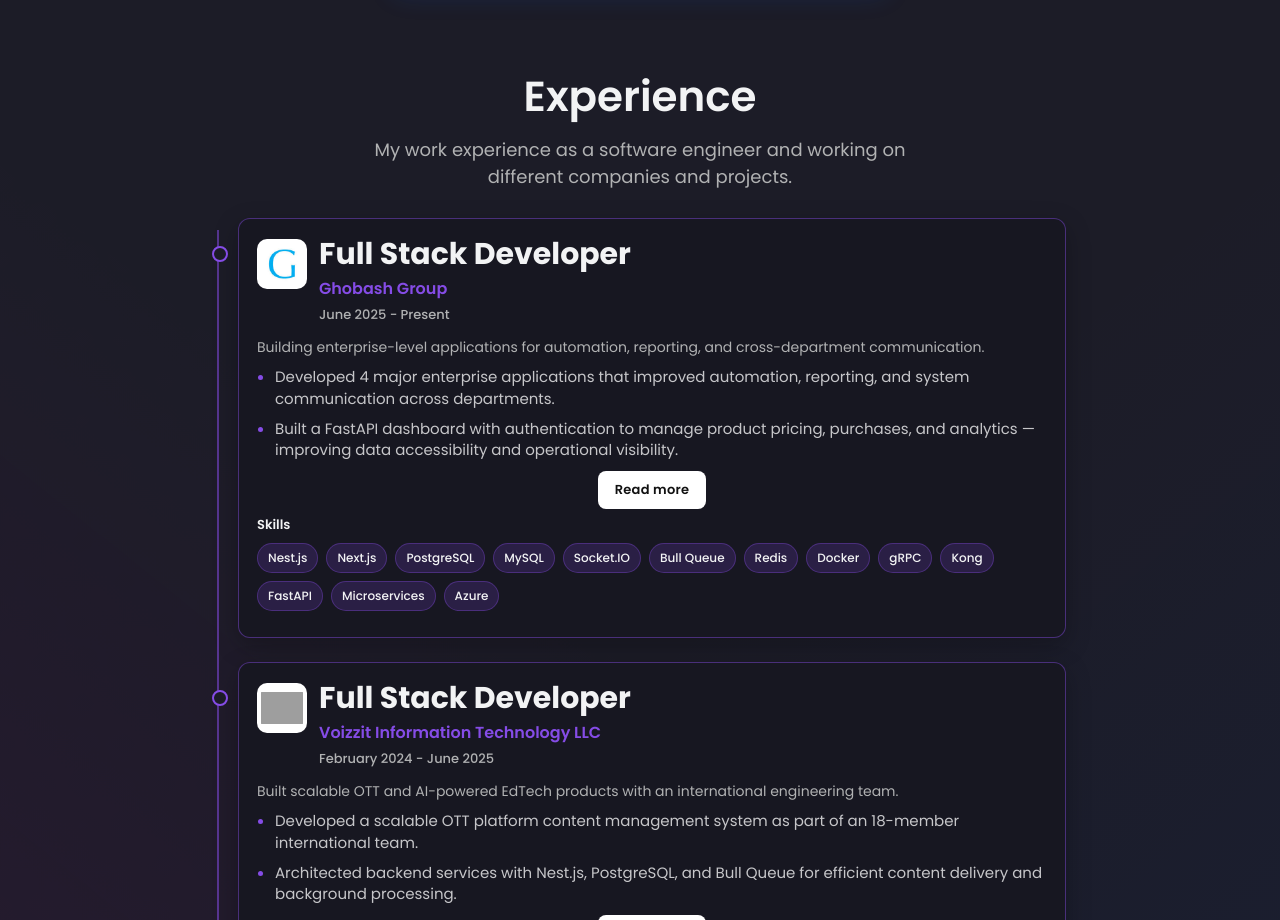
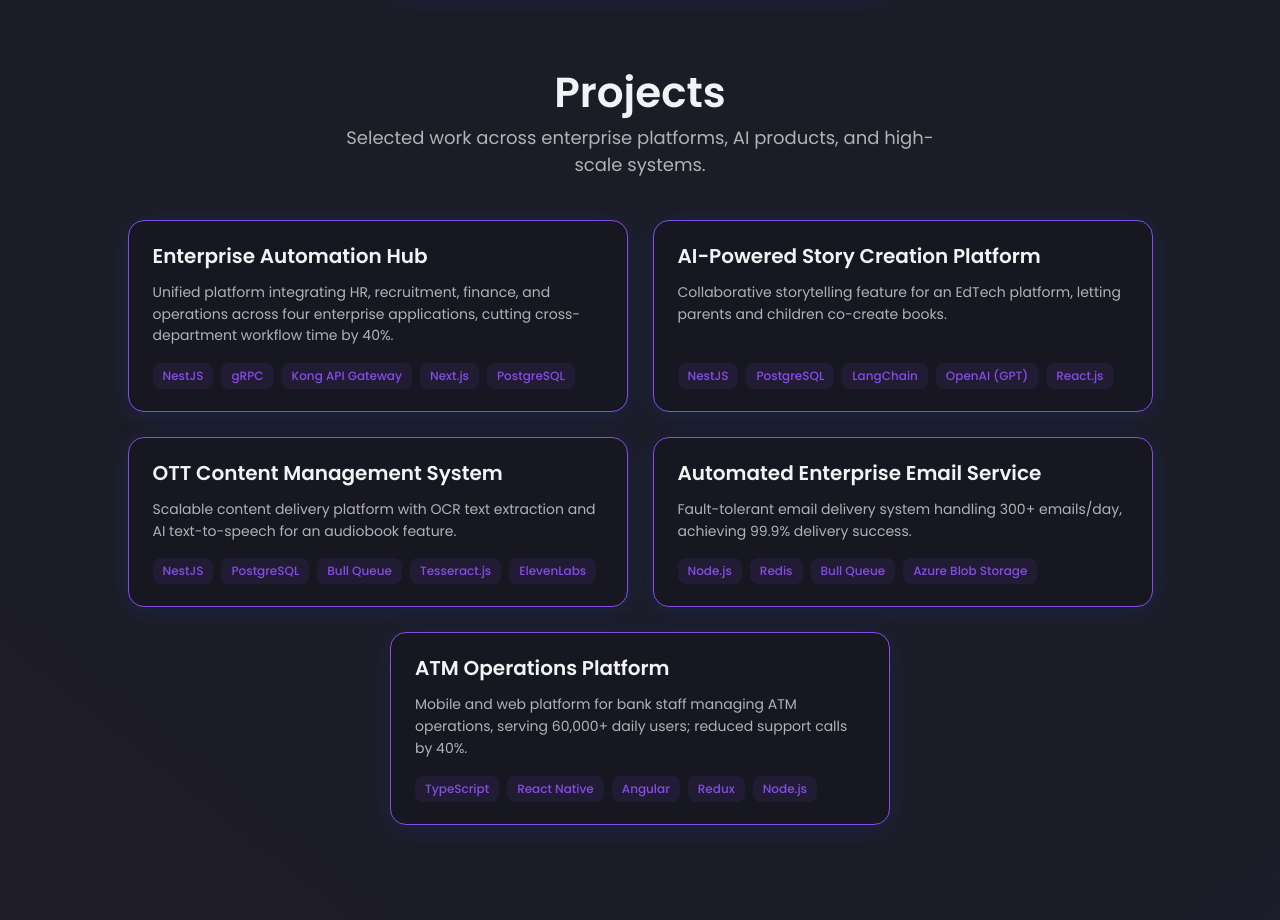
Before and after one commit to Navneetoo7/portfolio, a React (Create React App) app: page / in a window 1280 px wide. Shown: the part 1880-2800 px from the top of the page. Built offline with nearby package versions, Linux system fonts and the light colour scheme; grey boxes are pictures that could not be loaded.

Commit message:
ui enahncement for contacy

```diff
--- a/src/App.js
+++ b/src/App.js
@@ -6,11 +6,11 @@
 import { BrowserRouter as Router } from "react-router-dom";
 import HeroSection from "./components/HeroSection";
 import Skills from "./components/Skills";
-// import Projects from "./components/Projects";
+import Projects from "./components/Projects";
 import Footer from "./components/Footer";
 import Experience from "./components/Experience";
 import Education from "./components/Education";
-// import ProjectDetails from "./components/ProjectDetails";
+import Contact from "./components/Contact";
 import styled from "styled-components";
 
 const Body = styled.div`
@@ -89,17 +89,14 @@
           <HeroSection />
           <Wrapper>
             <Skills />
+            <Projects />
             <Experience />
           </Wrapper>
-          {/* <Projects openModal={openModal} setOpenModal={setOpenModal} /> */}
           <Wrapper>
             <Education />
-            {/* <Contact /> */}
+            <Contact />
           </Wrapper>
           <Footer />
-          {/* {openModal.state &&
-            <ProjectDetails openModal={openModal} setOpenModal={setOpenModal} />
-          } */}
         </Body>
       </Router>
     </ThemeProvider>
--- a/src/components/Contact/index.js
+++ b/src/components/Contact/index.js
@@ -1,8 +1,7 @@
 import React from "react";
 import styled from "styled-components";
-import { useRef } from "react";
-import emailjs from "@emailjs/browser";
-import { Snackbar } from "@mui/material";
+import { Bio } from "../../data/constants";
+import ScrollReveal from "../ScrollReveal";
 
 const Container = styled.div`
   display: flex;
@@ -11,193 +10,137 @@
   position: relative;
   z-index: 1;
   align-items: center;
+  width: 100%;
+  padding: 24px 0 48px;
+  box-sizing: border-box;
+
   @media (max-width: 960px) {
-    padding: 0px;
+    padding: 12px 0 40px;
   }
 `;
 
 const Wrapper = styled.div`
   position: relative;
   display: flex;
-  justify-content: space-between;
+  justify-content: center;
   align-items: center;
   flex-direction: column;
   width: 100%;
-  max-width: 1350px;
-  padding: 0px 0px 80px 0px;
-  gap: 12px;
-  @media (max-width: 960px) {
-    flex-direction: column;
+  max-width: 720px;
+  gap: 16px;
+  padding: 0 24px;
+  box-sizing: border-box;
+  text-align: center;
+
+  @media (max-width: 768px) {
+    padding: 0 16px;
   }
 `;
 
 const Title = styled.div`
   font-size: 42px;
-  text-align: center;
   font-weight: 600;
-  margin-top: 20px;
   color: ${({ theme }) => theme.text_primary};
+  line-height: 1.25;
+
   @media (max-width: 768px) {
-    margin-top: 12px;
-    font-size: 32px;
+    font-size: 28px;
   }
 `;
 
 const Desc = styled.div`
   font-size: 18px;
-  text-align: center;
   max-width: 600px;
   color: ${({ theme }) => theme.text_secondary};
+  line-height: 1.55;
+
   @media (max-width: 768px) {
-    margin-top: 12px;
     font-size: 16px;
   }
 `;
 
-const ContactForm = styled.form`
-  width: 95%;
-  max-width: 600px;
+const Links = styled.div`
   display: flex;
   flex-direction: column;
-  background-color: ${({ theme }) => theme.card};
-  padding: 32px;
-  border-radius: 16px;
-  box-shadow: rgba(23, 92, 230, 0.15) 0px 4px 24px;
-  margin-top: 28px;
   gap: 12px;
+  margin-top: 12px;
+  width: 100%;
+  max-width: 420px;
 `;
 
-const ContactTitle = styled.div`
-  font-size: 24px;
-  margin-bottom: 6px;
-  font-weight: 600;
+const LinkRow = styled.a`
+  display: flex;
+  align-items: center;
+  justify-content: center;
+  gap: 8px;
+  flex-wrap: wrap;
+  text-decoration: none;
   color: ${({ theme }) => theme.text_primary};
-`;
+  font-size: 16px;
+  padding: 12px 16px;
+  border-radius: 12px;
+  border: 1px solid
+    ${({ theme }) =>
+      theme.bg === "#FFFFFF"
+        ? "rgba(133, 76, 230, 0.25)"
+        : "rgba(133, 76, 230, 0.45)"};
+  background: ${({ theme }) => theme.card};
+  transition: transform 0.2s ease, border-color 0.2s ease, color 0.2s ease;
 
-const ContactInput = styled.input`
-  flex: 1;
-  background-color: transparent;
-  border: 1px solid ${({ theme }) => theme.text_secondary};
-  outline: none;
-  font-size: 18px;
-  color: ${({ theme }) => theme.text_primary};
-  border-radius: 12px;
-  padding: 12px 16px;
-  &:focus {
-    border: 1px solid ${({ theme }) => theme.primary};
+  &:hover {
+    transform: translateY(-2px);
+    border-color: ${({ theme }) => theme.primary};
+    color: ${({ theme }) => theme.primary};
+  }
+
+  @media (max-width: 768px) {
+    font-size: 14px;
+    padding: 10px 14px;
   }
 `;
 
-const ContactInputMessage = styled.textarea`
-  flex: 1;
-  background-color: transparent;
-  border: 1px solid ${({ theme }) => theme.text_secondary};
-  outline: none;
-  font-size: 18px;
-  color: ${({ theme }) => theme.text_primary};
-  border-radius: 12px;
-  padding: 12px 16px;
-  &:focus {
-    border: 1px solid ${({ theme }) => theme.primary};
-  }
+const Label = styled.span`
+  font-weight: 600;
+  color: ${({ theme }) => theme.text_secondary};
 `;
 
-const ContactButton = styled.input`
-  width: 100%;
-  text-decoration: none;
-  text-align: center;
-  background: hsla(271, 100%, 50%, 1);
-  background: linear-gradient(
-    225deg,
-    hsla(271, 100%, 50%, 1) 0%,
-    hsla(294, 100%, 50%, 1) 100%
-  );
-  background: -moz-linear-gradient(
-    225deg,
-    hsla(271, 100%, 50%, 1) 0%,
-    hsla(294, 100%, 50%, 1) 100%
-  );
-  background: -webkit-linear-gradient(
-    225deg,
-    hsla(271, 100%, 50%, 1) 0%,
-    hsla(294, 100%, 50%, 1) 100%
-  );
-  padding: 13px 16px;
-  margin-top: 2px;
-  border-radius: 12px;
-  border: none;
-  color: ${({ theme }) => theme.text_primary};
-  font-size: 18px;
-  font-weight: 600;
+const Value = styled.span`
+  font-weight: 500;
 `;
 
 const Contact = () => {
-  //hooks
-  const [open, setOpen] = React.useState(false);
-  const form = useRef();
-
-  const handleSubmit = (e) => {
-    console.log(form.current, "====", form);
-    e.preventDefault();
-    emailjs
-      .sendForm(
-        "service_bsvpsi8",
-        "template_nv7k7mj",
-        form.current,
-        "371te-rhhiFWxlVHq"
-      )
-      .then(
-        (result) => {
-          setOpen(true);
-          form.current.reset();
-        },
-        (error) => {
-          console.log(error.text);
-        }
-      );
-  };
-
   return (
-    <Container>
+    <Container id="contact">
       <Wrapper>
-        <Title>Contact</Title>
-        <Desc>
-          Feel free to reach out to me for any questions or opportunities!
-        </Desc>
-        <ContactForm
-          ref={form}
-          onSubmit={handleSubmit}
-        >
-          <ContactTitle>Email Me 🚀</ContactTitle>
-          <ContactInput
-            placeholder="Your Email "
-            name="from_email"
-          />
-          <ContactInput
-            placeholder="Your Name"
-            name="from_name"
-          />
-          <ContactInput
-            placeholder="Subject"
-            name="subject"
-          />
-          <ContactInputMessage
-            placeholder="Message"
-            rows="4"
-            name="message"
-          />
-          <ContactButton
-            type="submit"
-            value="Send"
-          />
-        </ContactForm>
-        <Snackbar
-          open={open}
-          autoHideDuration={6000}
-          onClose={() => setOpen(false)}
-          message="Email sent successfully!"
-          severity="success"
-        />
+        <ScrollReveal>
+          <Title>Let's Build Something Together</Title>
+          <Desc>
+            Open to Backend Tech Lead / Senior Backend Engineer / AI Backend
+            Engineer roles — onsite or remote.
+          </Desc>
+        </ScrollReveal>
+        <Links>
+          <LinkRow href={`mailto:${Bio.email}`}>
+            <Label>Email:</Label>
+            <Value>{Bio.email}</Value>
+          </LinkRow>
+          <LinkRow
+            href={Bio.linkedin}
+            target="_blank"
+            rel="noreferrer"
+          >
+            <Label>LinkedIn:</Label>
+            <Value>linkedin.com/in/navneetoo7</Value>
+          </LinkRow>
+          <LinkRow
+            href={Bio.github}
+            target="_blank"
+            rel="noreferrer"
+          >
+            <Label>GitHub:</Label>
+            <Value>github.com/Navneetoo7</Value>
+          </LinkRow>
+        </Links>
       </Wrapper>
     </Container>
   );
--- a/src/components/Footer/index.js
+++ b/src/components/Footer/index.js
@@ -91,9 +91,10 @@
         <Nav>
           <NavLink href="#about">About</NavLink>
           <NavLink href="#skills">Skills</NavLink>
+          <NavLink href="#projects">Projects</NavLink>
           <NavLink href="#experience">Experience</NavLink>
-          {/* <NavLink href="#projects">Projects</NavLink> */}
           <NavLink href="#education">Education</NavLink>
+          <NavLink href="#contact">Contact</NavLink>
         </Nav>
         <SocialMediaIcons>
           <SocialMediaIcon href={Bio.github} target="_blank" rel="noreferrer"><GitHubIcon /></SocialMediaIcon>
--- a/src/components/Navbar/index.js
+++ b/src/components/Navbar/index.js
@@ -60,9 +60,10 @@
         <NavItems>
           <NavLink href="#about">About</NavLink>
           <NavLink href="#skills">Skills</NavLink>
+          <NavLink href="#projects">Projects</NavLink>
           <NavLink href="#experience">Experience</NavLink>
-          {/* <NavLink href='#projects'>Projects</NavLink> */}
           <NavLink href="#education">Education</NavLink>
+          <NavLink href="#contact">Contact</NavLink>
         </NavItems>
         <ButtonContainer>
           <ThemeButton
@@ -97,6 +98,14 @@
               Skills
             </MobileLink>
             <MobileLink
+              href="#projects"
+              onClick={() => {
+                setIsOpen(!isOpen);
+              }}
+            >
+              Projects
+            </MobileLink>
+            <MobileLink
               href="#experience"
               onClick={() => {
                 setIsOpen(!isOpen);
@@ -104,9 +113,6 @@
             >
               Experience
             </MobileLink>
-            {/* <MobileLink href='#projects' onClick={() => {
-              setIsOpen(!isOpen)
-            }}>Projects</MobileLink> */}
             <MobileLink
               href="#education"
               onClick={() => {
@@ -114,6 +120,14 @@
               }}
             >
               Education
+            </MobileLink>
+            <MobileLink
+              href="#contact"
+              onClick={() => {
+                setIsOpen(!isOpen);
+              }}
+            >
+              Contact
             </MobileLink>
             <ThemeButton
               type="button"
--- a/src/components/Projects/index.js
+++ b/src/components/Projects/index.js
@@ -1,58 +1,172 @@
-import React from 'react'
-import { useState } from 'react'
-import { Container, Wrapper, Title, Desc, CardContainer, ToggleButtonGroup, ToggleButton, Divider } from './ProjectsStyle'
-import ProjectCard from '../Cards/ProjectCards'
-import { projects } from '../../data/constants'
+import React from "react";
+import styled from "styled-components";
+import { projects } from "../../data/constants";
+import ScrollReveal from "../ScrollReveal";
 
+const Container = styled.div`
+  display: flex;
+  flex-direction: column;
+  justify-content: center;
+  position: relative;
+  z-index: 1;
+  align-items: center;
+  width: 100%;
+  padding: 24px 0 40px;
+  box-sizing: border-box;
 
-const Projects = ({openModal,setOpenModal}) => {
-  const [toggle, setToggle] = useState('all');
+  @media (max-width: 960px) {
+    padding: 12px 0 32px;
+  }
+`;
+
+const Wrapper = styled.div`
+  position: relative;
+  display: flex;
+  justify-content: center;
+  align-items: center;
+  flex-direction: column;
+  width: 100%;
+  max-width: 1100px;
+  gap: 12px;
+  padding: 0 24px;
+  box-sizing: border-box;
+
+  @media (max-width: 768px) {
+    padding: 0 16px;
+  }
+`;
+
+const Title = styled.div`
+  font-size: 42px;
+  text-align: center;
+  font-weight: 600;
+  margin-top: 20px;
+  color: ${({ theme }) => theme.text_primary};
+  @media (max-width: 768px) {
+    margin-top: 12px;
+    font-size: 32px;
+  }
+`;
+
+const Desc = styled.div`
+  font-size: 18px;
+  text-align: center;
+  max-width: 640px;
+  margin: 0 auto;
+  padding: 0 8px;
+  line-height: 1.5;
+  color: ${({ theme }) => theme.text_secondary};
+  @media (max-width: 768px) {
+    font-size: 16px;
+  }
+`;
+
+const CardContainer = styled.div`
+  width: 100%;
+  display: flex;
+  flex-wrap: wrap;
+  justify-content: center;
+  gap: 25px;
+  margin-top: 30px;
+  box-sizing: border-box;
+
+  @media (max-width: 768px) {
+    gap: 16px;
+  }
+`;
+
+const Card = styled.div`
+  width: 100%;
+  max-width: 500px;
+  background: ${({ theme }) => theme.card};
+  border-radius: 16px;
+  border: 0.1px solid #854ce6;
+  box-shadow: rgba(23, 92, 230, 0.15) 0px 4px 24px;
+  padding: 22px 24px;
+  display: flex;
+  flex-direction: column;
+  gap: 12px;
+  box-sizing: border-box;
+  transition: transform 0.25s ease, box-shadow 0.25s ease;
+
+  &:hover {
+    transform: translateY(-6px);
+    box-shadow: 0 14px 30px rgba(133, 76, 230, 0.2);
+  }
+
+  @media (max-width: 768px) {
+    max-width: 100%;
+    padding: 18px 16px;
+  }
+`;
+
+const ProjectTitle = styled.h3`
+  margin: 0;
+  font-size: 20px;
+  font-weight: 600;
+  color: ${({ theme }) => theme.text_primary};
+  line-height: 1.35;
+
+  @media (max-width: 768px) {
+    font-size: 18px;
+  }
+`;
+
+const ProjectDesc = styled.p`
+  margin: 0;
+  font-size: 14px;
+  line-height: 1.55;
+  color: ${({ theme }) => theme.text_secondary};
+  flex: 1;
+
+  @media (max-width: 768px) {
+    font-size: 13px;
+  }
+`;
+
+const Tags = styled.div`
+  display: flex;
+  flex-wrap: wrap;
+  gap: 8px;
+  margin-top: 4px;
+`;
+
+const Tag = styled.span`
+  font-size: 12px;
+  font-weight: 500;
+  color: ${({ theme }) => theme.primary};
+  background-color: ${({ theme }) => theme.primary + "18"};
+  padding: 4px 10px;
+  border-radius: 8px;
+`;
+
+const Projects = () => {
   return (
     <Container id="projects">
       <Wrapper>
-        <Title>Projects</Title>
-        <Desc>
-          I have worked on a wide range of projects. From web apps to android apps. Here are some of my projects.
-        </Desc>
-        <ToggleButtonGroup >
-          {toggle === 'all' ?
-            <ToggleButton active value="all" onClick={() => setToggle('all')}>All</ToggleButton>
-            :
-            <ToggleButton value="all" onClick={() => setToggle('all')}>All</ToggleButton>
-          }
-          <Divider />
-          {toggle === 'web app' ?
-            <ToggleButton active value="web app" onClick={() => setToggle('web app')}>WEB APP'S</ToggleButton>
-            :
-            <ToggleButton value="web app" onClick={() => setToggle('web app')}>WEB APP'S</ToggleButton>
-          }
-          <Divider />
-          {toggle === 'android app' ?
-            <ToggleButton active value="android app" onClick={() => setToggle('android app')}>ANDROID APP'S</ToggleButton>
-            :
-            <ToggleButton value="android app" onClick={() => setToggle('android app')}>ANDROID APP'S</ToggleButton>
-          }
-          <Divider />
-          {toggle === 'machine learning' ?
-            <ToggleButton active value="machine learning" onClick={() => setToggle('machine learning')}>MACHINE LEARNING</ToggleButton>
-            :
-            <ToggleButton value="machine learning" onClick={() => setToggle('machine learning')}>MACHINE LEARNING</ToggleButton>
-          }
-        </ToggleButtonGroup>
+        <ScrollReveal>
+          <Title>Projects</Title>
+          <Desc>
+            Selected work across enterprise platforms, AI products, and
+            high-scale systems.
+          </Desc>
+        </ScrollReveal>
         <CardContainer>
-          {toggle === 'all' && projects
-            .map((project) => (
-              <ProjectCard project={project} openModal={openModal} setOpenModal={setOpenModal}/>
-            ))}
-          {projects
-            .filter((item) => item.category == toggle)
-            .map((project) => (
-              <ProjectCard project={project} openModal={openModal} setOpenModal={setOpenModal}/>
-            ))}
+          {projects.map((project) => (
+            <Card key={project.id}>
+              <ProjectTitle>{project.title}</ProjectTitle>
+              <ProjectDesc>{project.description}</ProjectDesc>
+              <Tags>
+                {project.tags.map((tag) => (
+                  <Tag key={tag}>{tag}</Tag>
+                ))}
+              </Tags>
+            </Card>
+          ))}
         </CardContainer>
       </Wrapper>
     </Container>
-  )
-}
+  );
+};
 
-export default Projects
+export default Projects;
--- a/src/components/Skills/index.js
+++ b/src/components/Skills/index.js
@@ -52,7 +52,9 @@
   font-size: 18px;
   text-align: center;
   max-width: 640px;
+  margin: 0 auto;
   padding: 0 8px;
+  line-height: 1.5;
   color: ${({ theme }) => theme.text_secondary};
   @media (max-width: 768px) {
     font-size: 16px;
--- a/src/data/constants.js
+++ b/src/data/constants.js
@@ -5,13 +5,13 @@
 export const Bio = {
   name: "Navneet Chaurasiya",
   roles: [
-    "AI Full Stack Developer",
-    "Backend Specialist",
-    "Frontend & Mobile Developer",
-    "System Architecture Design",
+    "Full Stack Developer",
+    "Backend Architect",
+    "AI Systems Engineer",
   ],
   description:
-    "AI Full Stack Developer with 5+ years of experience building end-to-end products across web and mobile. I design scalable backends with Node.js, NestJS, and FastAPI, and craft polished frontends with React, Next.js, Angular, and React Native. Specialized in backend engineering, microservices, cloud platforms, AI-powered features, and real-time systems — delivering secure, high-performance applications from idea to production.",
+    "AI Full Stack Developer with 5+ years building end-to-end products across web and mobile. I build GenAI-powered features with LangChain and OpenAI, design scalable backends with Node.js, NestJS, and FastAPI, and craft polished frontends with React, Next.js, Angular, and React Native — delivering secure, high-performance applications from idea to production.",
+  email: "navneetjustin@gmail.com",
   github: "https://github.com/Navneetoo7",
   resume:
     "https://drive.google.com/file/d/1klyqWpROXLxFg3ssQcr9soOladGHpAO5/view?usp=drivesdk",
@@ -298,6 +298,44 @@
   },
 ];
 
+export const projects = [
+  {
+    id: 0,
+    title: "Enterprise Automation Hub",
+    description:
+      "Unified platform integrating HR, recruitment, finance, and operations across four enterprise applications, cutting cross-department workflow time by 40%.",
+    tags: ["NestJS", "gRPC", "Kong API Gateway", "Next.js", "PostgreSQL"],
+  },
+  {
+    id: 1,
+    title: "AI-Powered Story Creation Platform",
+    description:
+      "Collaborative storytelling feature for an EdTech platform, letting parents and children co-create books.",
+    tags: ["NestJS", "PostgreSQL", "LangChain", "OpenAI (GPT)", "React.js"],
+  },
+  {
+    id: 2,
+    title: "OTT Content Management System",
+    description:
+      "Scalable content delivery platform with OCR text extraction and AI text-to-speech for an audiobook feature.",
+    tags: ["NestJS", "PostgreSQL", "Bull Queue", "Tesseract.js", "ElevenLabs"],
+  },
+  {
+    id: 3,
+    title: "Automated Enterprise Email Service",
+    description:
+      "Fault-tolerant email delivery system handling 300+ emails/day, achieving 99.9% delivery success.",
+    tags: ["Node.js", "Redis", "Bull Queue", "Azure Blob Storage"],
+  },
+  {
+    id: 4,
+    title: "ATM Operations Platform",
+    description:
+      "Mobile and web platform for bank staff managing ATM operations, serving 60,000+ daily users; reduced support calls by 40%.",
+    tags: ["TypeScript", "React Native", "Angular", "Redux", "Node.js"],
+  },
+];
+
 export const education = [
   {
     id: 0,
```
